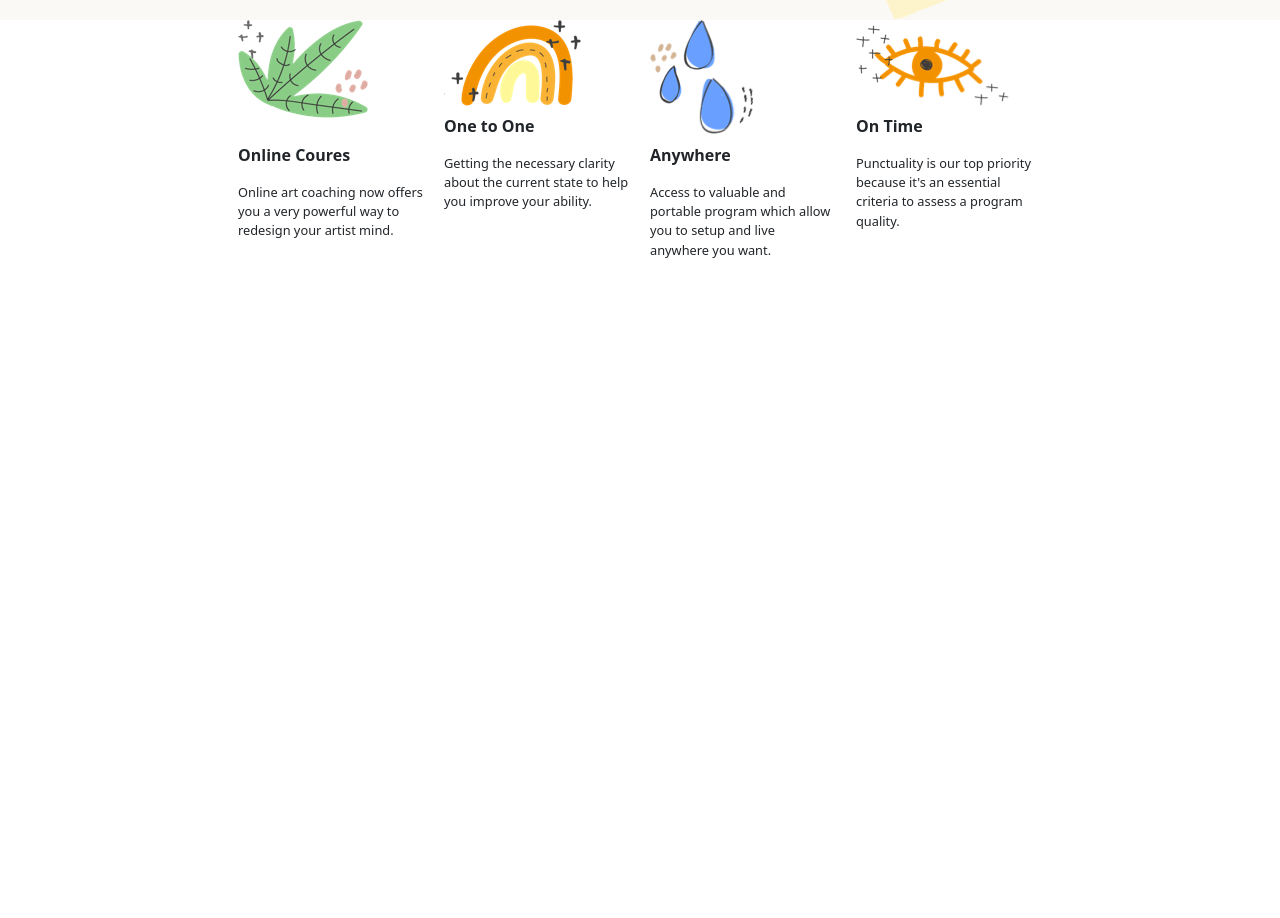
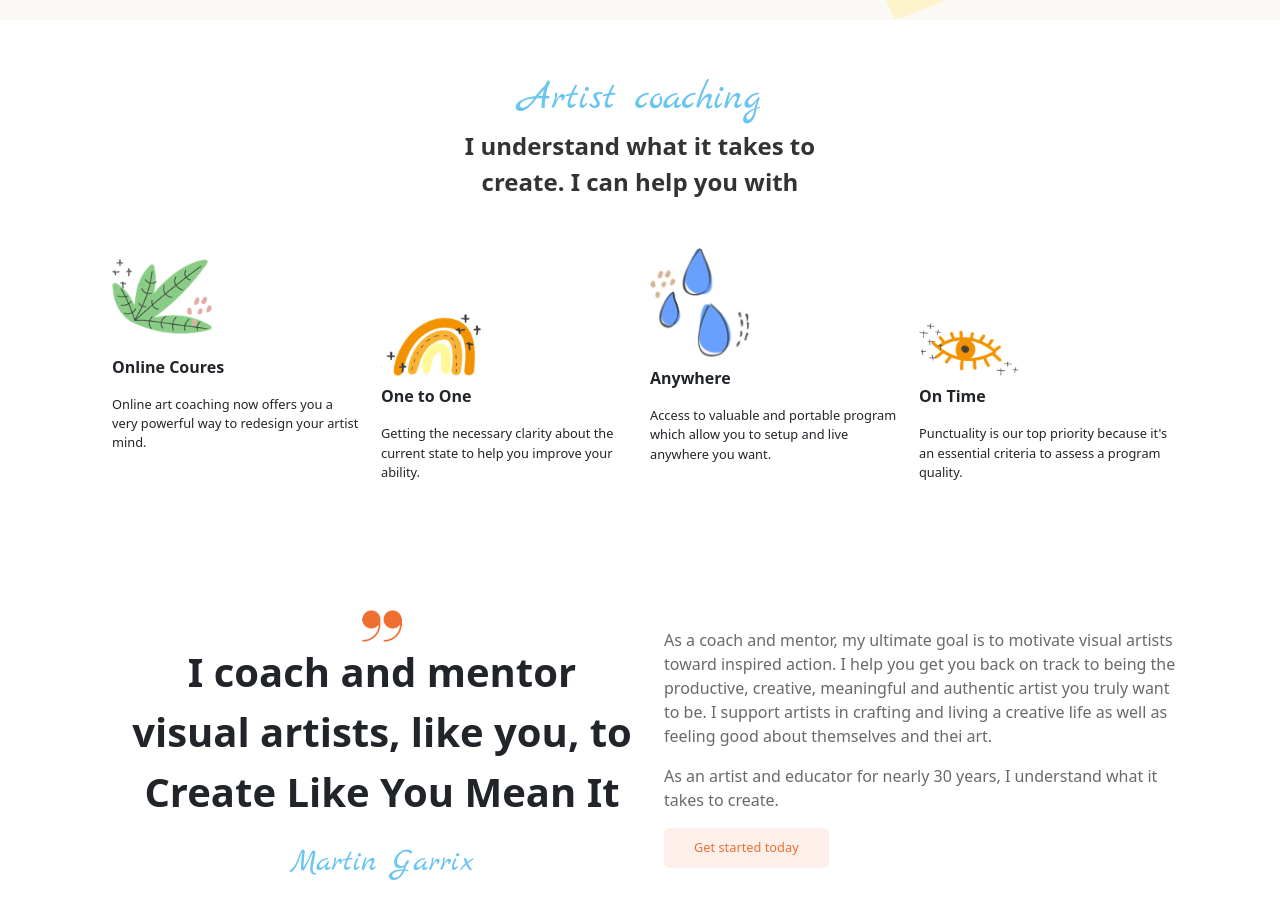
Before and after one commit to MattiaVolonterio/proj-html-vuejs, a Vue app: page / in a window 1280 px wide. Shown: the part 740-1658 px from the top of the page. Before the commit the page ends 1016 px from the top, so only its background shows below. Built offline with nearby package versions, Linux system fonts and the light colour scheme.

Commit message:
feat: coaching citation

```diff
--- a/src/components/AppJumbo.vue
+++ b/src/components/AppJumbo.vue
@@ -13,7 +13,7 @@ export default {
   <div class="jumbo-container">
     <JumboBackground />
     <div class="jumbo-content">
-      <div class="title marck-script-regular">Hello, Im Matin</div>
+      <div class="title">Hello, Im Matin</div>
       <div class="subtitle">
         Artist Coaching And Mentoring Might Be for You.
       </div>
--- /dev/null
+++ b/src/components/artistCoaching/AppCoachingCit.vue
@@ -0,0 +1,75 @@
+<script>
+export default {
+  data() {
+    return {};
+  },
+  props: {},
+  methods: {
+    getImgPath(img) {
+      return new URL(`../../assets/img/${img}`, import.meta.url).href;
+    },
+  },
+};
+</script>
+<template>
+  <div class="container">
+    <div class="row">
+      <div class="col-6 col-left">
+        <img :src="getImgPath('artist-quote-icon.png')" alt="quotes" />
+        <p>
+          I coach and mentor visual artists, like you, to Create Like You Mean
+          It
+        </p>
+        <div class="title">Martin Garrix</div>
+      </div>
+      <div class="col-6 col-right">
+        <p>
+          As a coach and mentor, my ultimate goal is to motivate visual artists
+          toward inspired action. I help you get you back on track to being the
+          productive, creative, meaningful and authentic artist you truly want
+          to be. I support artists in crafting and living a creative life as
+          well as feeling good about themselves and thei art.
+        </p>
+        <p>
+          As an artist and educator for nearly 30 years, I understand what it
+          takes to create.
+        </p>
+        <div class="btn-orange-light">Get started today</div>
+      </div>
+    </div>
+  </div>
+</template>
+
+<style lang="scss" scoped>
+@use "../../styles/partials/mixins" as *;
+@use "../../styles/partials/variables" as *;
+
+.container {
+  margin-bottom: 7rem;
+  .col-6.col-left {
+    text-align: center;
+    p {
+      font-size: 2.5rem;
+      font-weight: bold;
+    }
+    .title {
+      color: $sectionTitle;
+      font-family: "Marck Script", cursive;
+      font-size: 2rem;
+    }
+  }
+
+  .col-6.col-right {
+    @include flex-column-start;
+
+    p {
+      color: $headerList;
+      font-size: 1rem;
+    }
+
+    .btn-orange-light {
+      padding: 10px 30px;
+    }
+  }
+}
+</style>
--- a/src/components/artistCoaching/AppCoachingMain.vue
+++ b/src/components/artistCoaching/AppCoachingMain.vue
@@ -1,11 +1,13 @@
 <script>
 import CardCoaching from "./CardCoaching.vue";
+import AppCoachingCit from "./AppCoachingCit.vue";
 export default {
   data() {
     return {};
   },
   components: {
     CardCoaching,
+    AppCoachingCit,
   },
   props: { cardsArray: Array },
   methods: {},
@@ -13,23 +15,76 @@ export default {
 </script>
 <template>
   <div class="container">
+    <!-- TITLE -->
+    <div class="coach-head">
+      <div class="title">Artist coaching</div>
+      <div class="subtitle">
+        I understand what it takes to create. I can help you with
+      </div>
+    </div>
+
+    <!-- CARD -->
     <div class="row-modified">
-      <div v-for="card in cardsArray" class="col-modified">
+      <div
+        v-for="(card, index) in cardsArray"
+        class="col-modified"
+        :class="`col${index + 1}`"
+      >
         <CardCoaching :card="card" />
       </div>
     </div>
+
+    <!-- CITATION -->
+    <AppCoachingCit />
   </div>
 </template>
+
 <style lang="scss" scoped>
 @use "../../styles/partials/mixins" as *;
 @use "../../styles/partials/variables" as *;
-.row-modified {
-  display: flex;
-  justify-content: center;
-  gap: 20px;
 
-  .col-modified {
-    width: (100% / 6);
+.container {
+  width: 1080px;
+  .coach-head {
+    @include flex-column-center;
+    margin-top: 3rem;
+    margin-bottom: 3rem;
+    text-align: center;
+    .title {
+      color: $sectionTitle;
+      font-family: "Marck Script", cursive;
+      font-size: 2.5rem;
+    }
+
+    .subtitle {
+      font-weight: bold;
+      font-size: 1.5rem;
+      width: 420px;
+      color: $lightBlack;
+    }
+  }
+
+  .row-modified {
+    display: flex;
+    justify-content: center;
+    gap: 20px;
+    height: 250px;
+
+    margin-bottom: 7rem;
+
+    .col-modified {
+      width: (100% / 4);
+
+      &.col1,
+      &.col3 {
+        align-self: baseline;
+      }
+
+      &.col2,
+      &.col4 {
+        align-self: flex-end;
+      }
+    }
   }
 }
 </style>
--- a/src/components/artistCoaching/CardCoaching.vue
+++ b/src/components/artistCoaching/CardCoaching.vue
@@ -12,14 +12,17 @@ export default {
 };
 </script>
 <template>
-  <div class="card-coach">
-    <img :src="getImgPath(card.imgUrl)" alt="" />
+  <div class="card-coach" :class="card.classId">
+    <img :src="getImgPath(card.imgUrl)" alt="card" />
     <span>{{ card.title }}</span>
     <p>{{ card.parag }}</p>
   </div>
 </template>
 <style lang="scss" scoped>
 .card-coach {
+  img {
+    width: 40%;
+  }
   span {
     display: block;
     font-weight: 600;
--- a/src/styles/general.scss
+++ b/src/styles/general.scss
@@ -19,6 +19,21 @@ img {
   &:hover {
     background-color: $sectionTitle;
   }
+}
+
+.btn-orange-light {
+  background-color: $orangeLight;
+  color: $orange;
+  font-size: 0.8rem;
+  padding: 3px 25px;
+  border: none;
+  border-radius: 5px;
+  cursor: pointer;
+
+  &:hover {
+    background-color: $orange;
+    color: white;
+  }
 
   .marck-script-regular {
     font-family: "Marck Script", cursive;
--- a/src/styles/partials/_mixins.scss
+++ b/src/styles/partials/_mixins.scss
@@ -16,3 +16,10 @@
   justify-content: center;
   align-items: center;
 }
+
+@mixin flex-column-start {
+  display: flex;
+  flex-direction: column;
+  justify-content: center;
+  align-items: flex-start;
+}
--- a/src/styles/partials/_variables.scss
+++ b/src/styles/partials/_variables.scss
@@ -1,5 +1,6 @@
 /* COLOR */
 $orange: #ef6f31;
+$orangeLight: #fdf0ea;
 $sectionTitle: #6ac5f1;
 $whiteBg: #ffffff;
 $grayBg: #f5f5f5;
```
